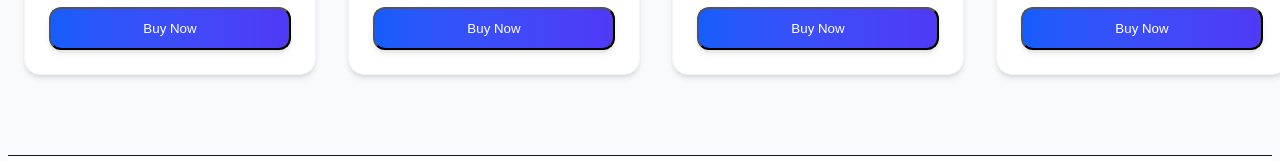
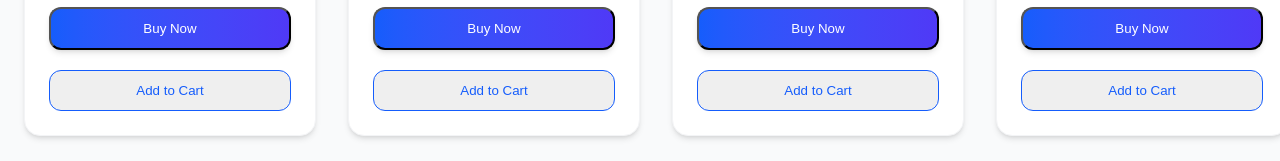
Before and after one commit to Clinton1029/stripe-payment-app, a Next.js app: page / in a window 1280 px wide. Shown: the part 626-787 px from the top of the page. Built offline with nearby package versions, Linux system fonts and the light colour scheme.

Commit message:
updated the product page

```diff
--- a/app/(components)/ProductCard.tsx
+++ b/app/(components)/ProductCard.tsx
@@ -10,9 +10,10 @@ interface ProductCardProps {
     isFeatured?: boolean; // optional, in case you add trending tags later
   };
   onBuy: (product: any) => void;
+  onAddToCart: (product: any) => void; // ✅ NEW PROP ADDED
 }
 
-export default function ProductCard({ product, onBuy }: ProductCardProps) {
+export default function ProductCard({ product, onBuy, onAddToCart }: ProductCardProps) {
   return (
     <div className="group relative bg-white rounded-2xl shadow-md hover:shadow-2xl transition-all duration-500 overflow-hidden border border-gray-100 hover:border-blue-300 hover:scale-[1.02]">
 
@@ -44,12 +45,21 @@ export default function ProductCard({ product, onBuy }: ProductCardProps) {
           ${product.price.toFixed(2)}
         </p>
 
+        {/* BUY NOW (Original) */}
         <button
           onClick={() => onBuy(product)}
           className="mt-4 w-full py-3 rounded-xl font-medium text-white bg-gradient-to-r from-blue-600 to-indigo-600 hover:from-blue-700 hover:to-indigo-700 transition-all duration-300 shadow-md hover:shadow-lg active:scale-95"
         >
           Buy Now
         </button>
+
+        {/* ✅ NEW: ADD TO CART BUTTON (Matching premium style) */}
+        <button
+          onClick={() => onAddToCart(product)}
+          className="mt-2 w-full py-3 rounded-xl font-medium text-blue-600 border border-blue-600 hover:bg-blue-50 transition-all duration-300 active:scale-95"
+        >
+          Add to Cart
+        </button>
       </div>
     </div>
   );
```
